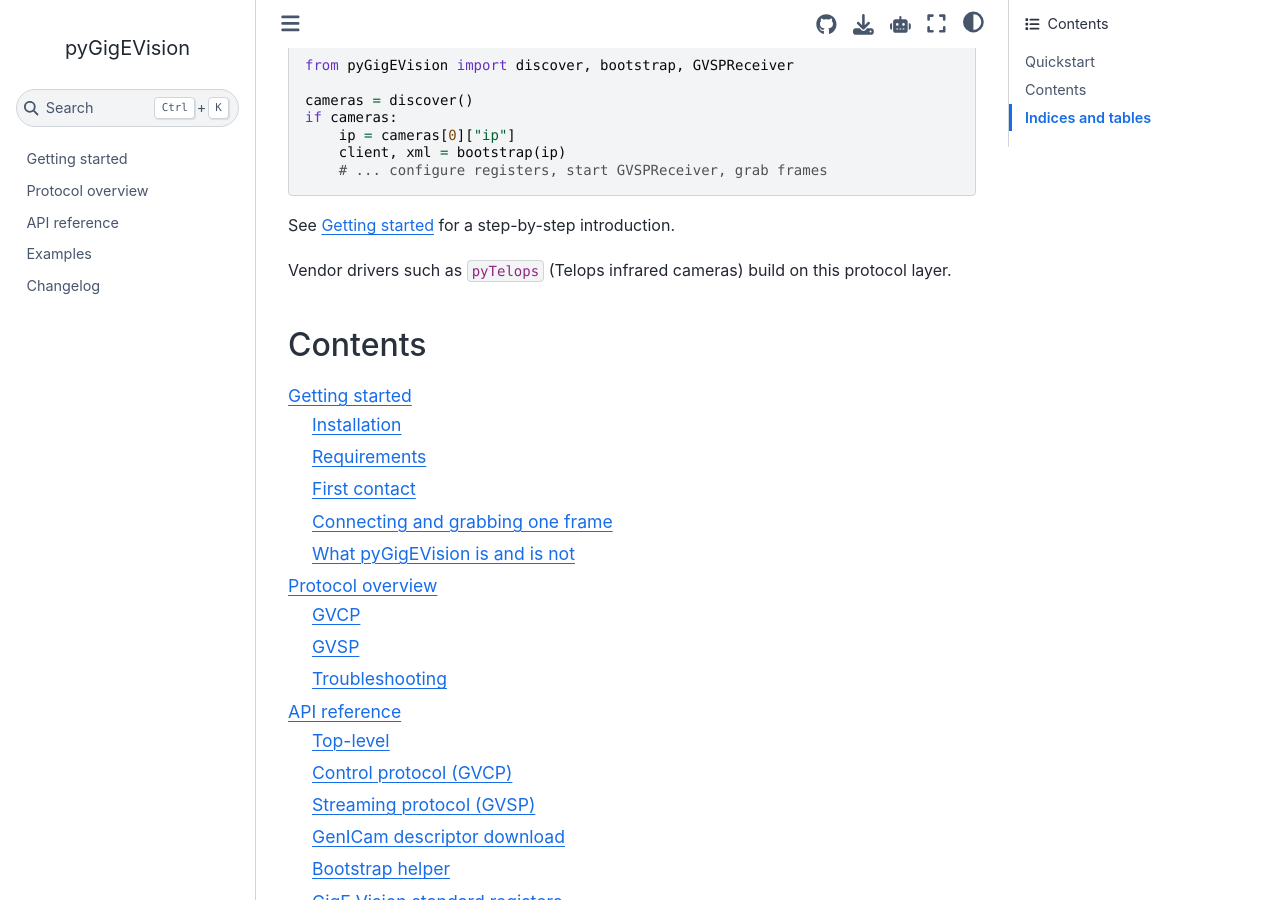
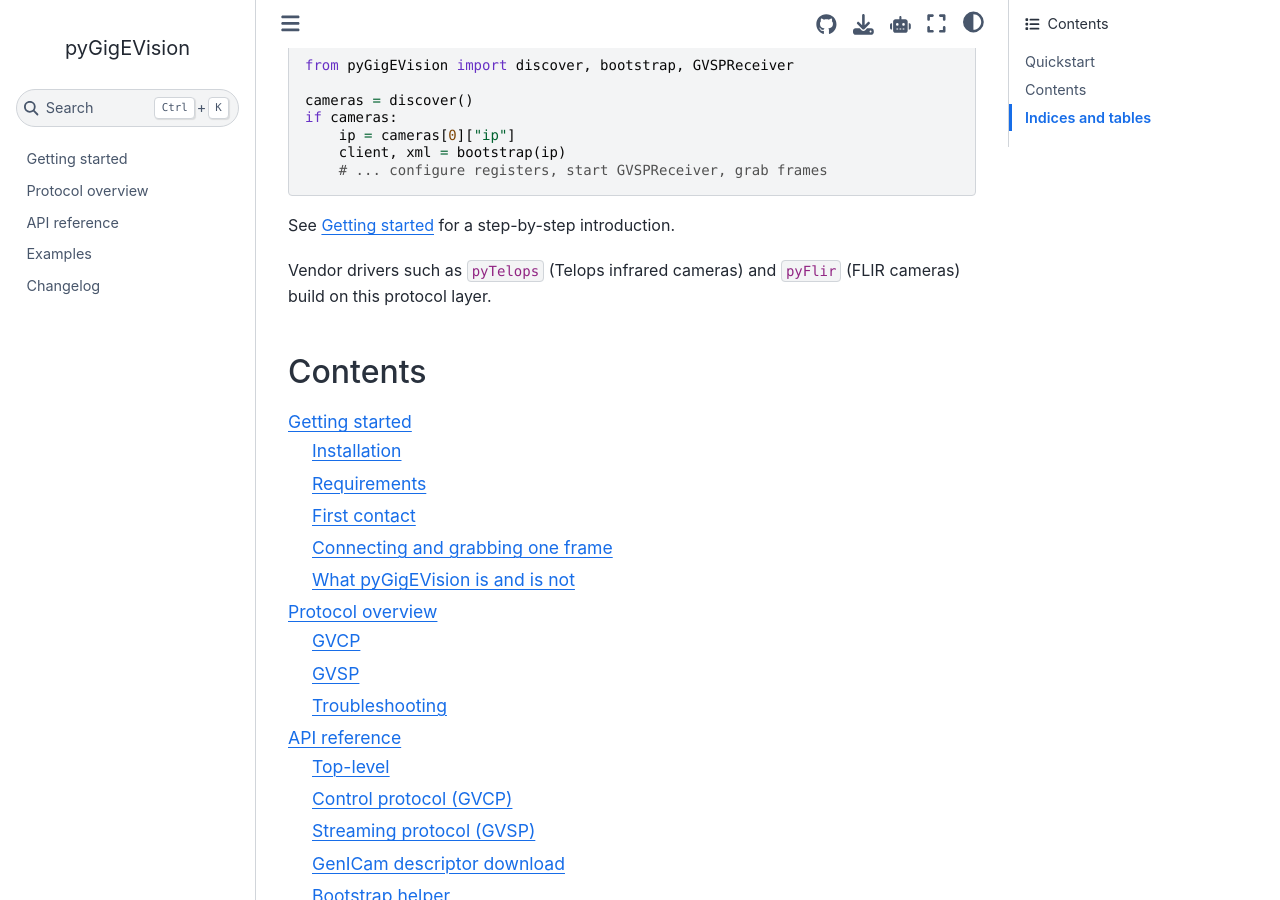
Before and after one commit to ladisk/pyGigEVision, a Sphinx documentation site: the page built from docs/source/index.rst, in a window 1280 px wide and 900 px high, scrolled down 343 px. Built offline with Sphinx 7.4.7 and the Sphinx Book theme 1.1.4, drawn with Linux system fonts in a browser that asks for light colours.

Commit message:
Add pyFlir to list of projects built on pyGigEVision

```diff
--- a/README.rst
+++ b/README.rst
@@ -65,6 +65,8 @@
 
 - `pyTelops <https://github.com/ladisk/pyTelops>`_ - driver for Telops
   infrared cameras.
+- `pyFlir <https://github.com/LolloCappo/pyFlir>`_ - driver for FLIR
+  cameras.
 
 Status
 ------
--- a/docs/source/index.rst
+++ b/docs/source/index.rst
@@ -24,8 +24,8 @@
 
 See :doc:`getting_started` for a step-by-step introduction.
 
-Vendor drivers such as ``pyTelops`` (Telops infrared cameras) build on
-this protocol layer.
+Vendor drivers such as ``pyTelops`` (Telops infrared cameras) and
+``pyFlir`` (FLIR cameras) build on this protocol layer.
 
 Contents
 --------
```
